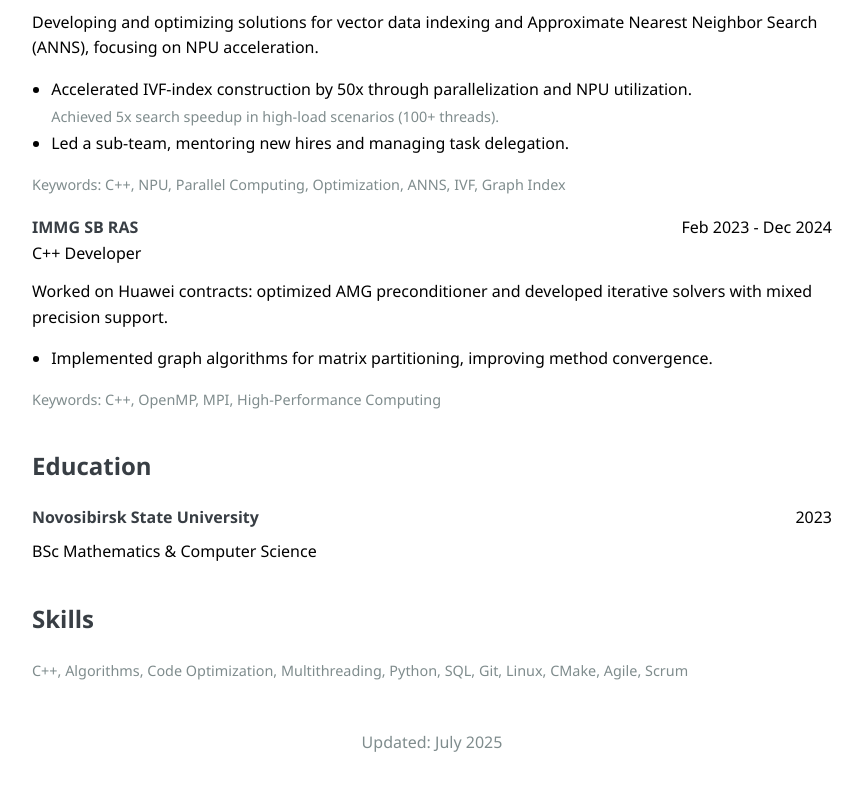
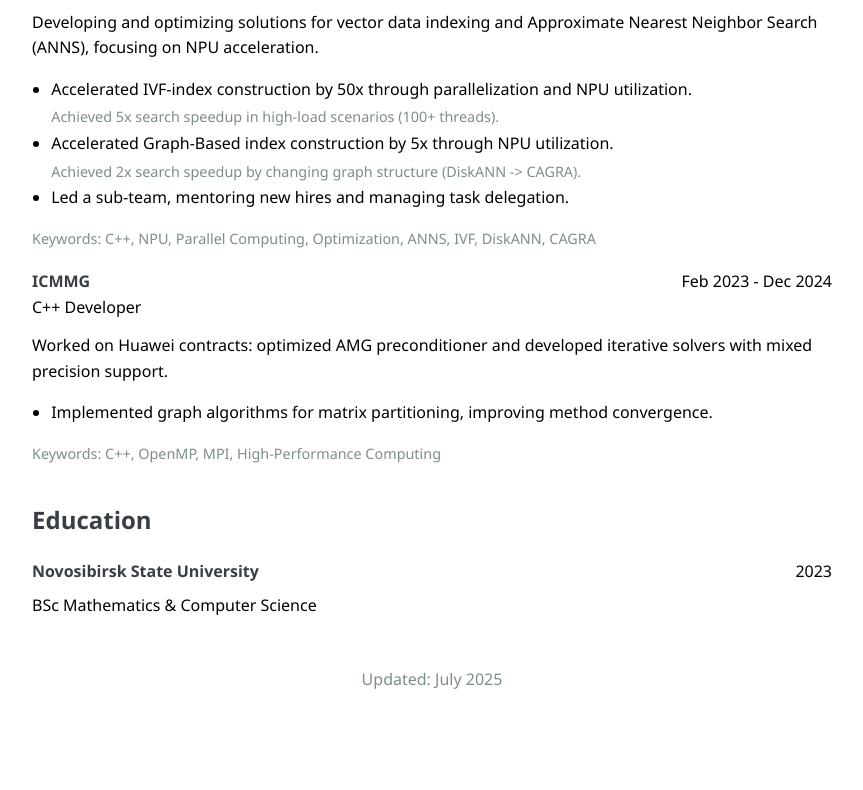
Before and after one commit to 4Blam/alexblam.github.io, a plain HTML site: page index.html in a window 1280 px wide. Shown: the part 420-1210 px from the top of the page, without its empty margins (208-1071 px from the left). After the commit the page ends 1148 px from the top, so only its background shows below. Drawn offline with Linux system fonts and the light colour scheme.

Commit message:
update cv

```diff
--- a/index.html
+++ b/index.html
@@ -30,7 +30,7 @@
     <section class="contact-info">
         <div>
             <strong>Email:</strong> sashablam2001@gmail.com<br>
-            <strong>Location:</strong> Akademgorodok, Russia
+            <strong>Location:</strong> Novosibirsk, Russia
         </div>
         <div>
             <strong>Telegram:</strong> <a href="https://t.me/AlexBlam">@AlexBlam</a><br>
@@ -58,17 +58,25 @@
                     Achieved 5x search speedup in high-load scenarios (100+ threads).
                 </div>
             </li>
+
+            <li>
+                Accelerated Graph-Based index construction by 5x through NPU utilization.
+                <div class="details">
+                    Achieved 2x search speedup by changing graph structure (DiskANN -> CAGRA).
+                </div>
+            </li>
+
             <li>
                 Led a sub-team, mentoring new hires and managing task delegation.
             </li>
         </ul>
         <div class="keywords">
-            Keywords: C++, NPU, Parallel Computing, Optimization, ANNS, IVF, Graph Index
+            Keywords: C++, NPU, Parallel Computing, Optimization, ANNS, IVF, DiskANN, CAGRA
         </div>
 
         <div class="role-header">
             <div>
-                <span class="company">IMMG SB RAS</span>
+                <span class="company">ICMMG</span>
                 <div>C++ Developer</div>
             </div>
             <div>Feb 2023 - Dec 2024</div>
@@ -95,13 +103,6 @@
         <div>BSc Mathematics & Computer Science</div>
     </div>
 
-    <div class="section">
-        <h2>Skills</h2>
-        <div class="keywords">
-            C++, Algorithms, Code Optimization, Multithreading, Python, SQL, Git, Linux, CMake, Agile, Scrum
-        </div>
-    </div>
-
     <footer>
         <p>Updated: July 2025</a></p>
     </footer>
```
